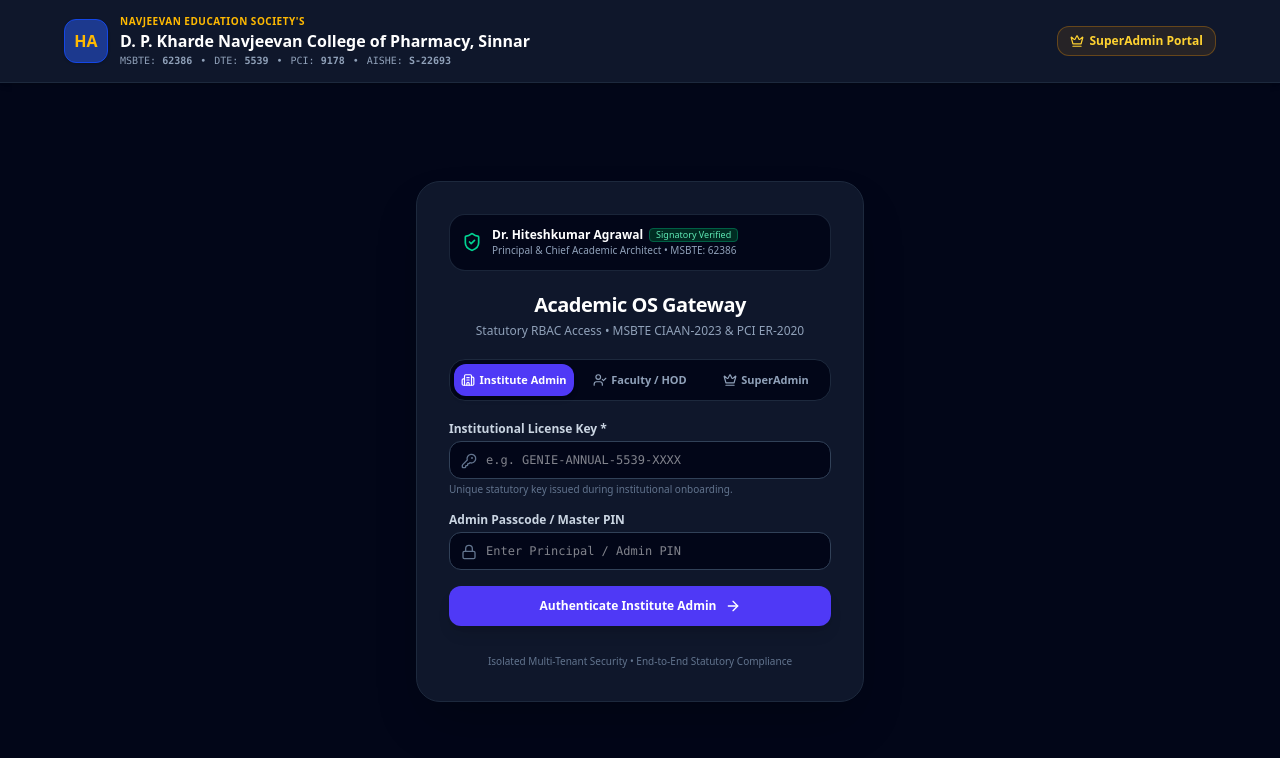
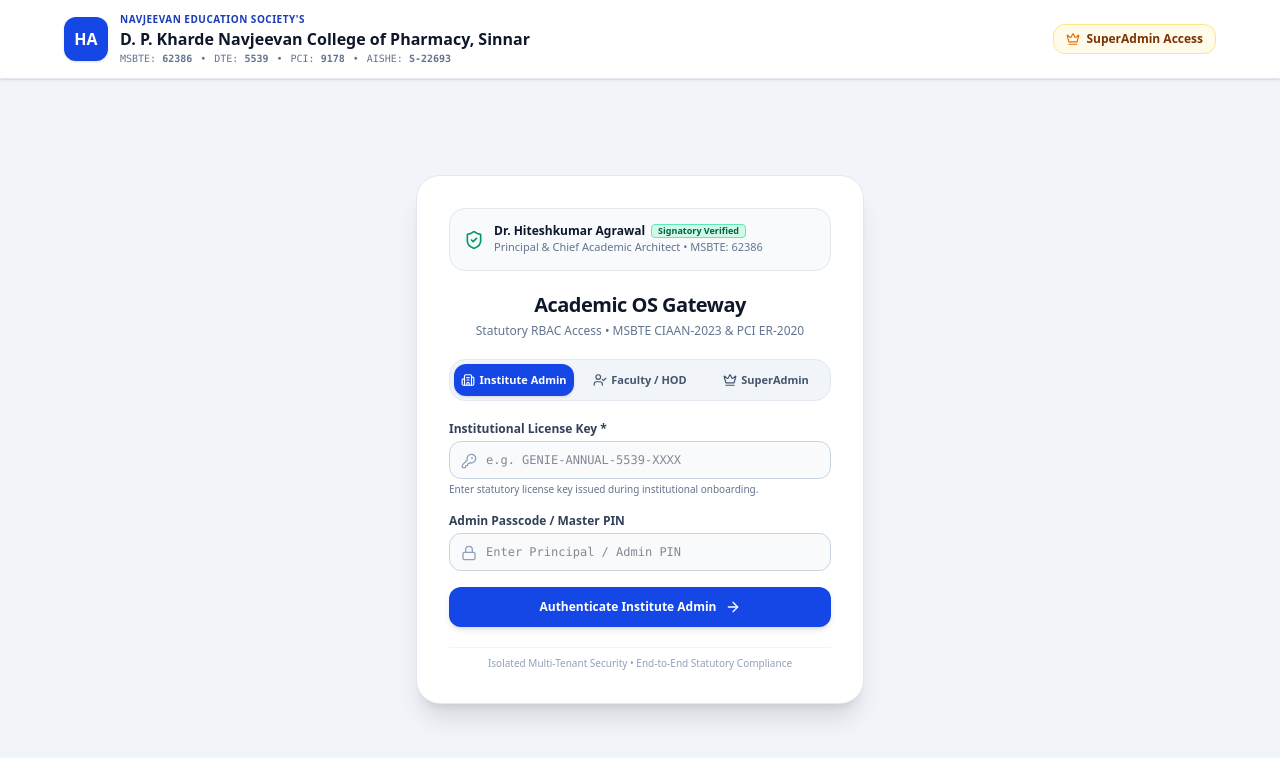
Before and after one commit to agrawalhiteshhkumar/faculty-ai-genie, a React (Vite) app: page / in a window 1280 px wide. Shown: the top 758 px of the page. Built offline with nearby package versions, Linux system fonts and the light colour scheme.

Commit message:
Update ActivationGateway.tsx

```diff
--- a/src/components/ActivationGateway.tsx
+++ b/src/components/ActivationGateway.tsx
@@ -16,13 +16,15 @@
 interface ActivationGatewayProps {
   onActivated: (tenantId?: string, license?: any, userRole?: 'ADMIN' | 'FACULTY', facultyEmail?: string) => void;
   onOpenSuperAdmin: () => void;
+  onSuperAdminSuccess?: () => void;
 }
 
 export function ActivationGateway({
   onActivated,
   onOpenSuperAdmin,
+  onSuperAdminSuccess,
 }: ActivationGatewayProps) {
-  const [activeTab, setActiveTab] = useState<'SUPERADMIN' | 'INSTITUTE' | 'FACULTY'>('INSTITUTE');
+  const [activeTab, setActiveTab] = useState<'INSTITUTE' | 'FACULTY' | 'SUPERADMIN'>('INSTITUTE');
 
   // Institute Admin state (Blank by default)
   const [licenseKeyInput, setLicenseKeyInput] = useState('');
@@ -49,18 +51,17 @@
       return;
     }
 
-    // Validate key against stored provisioned tenants or standard issued format
     const savedTenants = localStorage.getItem('genie_tenants');
     const tenantList = savedTenants ? JSON.parse(savedTenants) : [];
     const matchedTenant = tenantList.find((t: any) => t.licenseKey?.toUpperCase() === cleanKey);
 
     if (matchedTenant || cleanKey.startsWith('GENIE-')) {
       onActivated(
-        matchedTenant ? matchedTenant.id : 'tenant_authenticated',
+        matchedTenant ? matchedTenant.id : 'tenant_dpkcop',
         {
           key: cleanKey,
           type: matchedTenant?.tier || 'ANNUAL',
-          seats: matchedTenant?.facultySeats || 25,
+          seats: matchedTenant?.facultySeats || 30,
         },
         'ADMIN'
       );
@@ -84,33 +85,23 @@
       return;
     }
 
-    // Verify faculty exists in the institution's directory
-    const savedFaculty = localStorage.getItem('faculty_genie_faculty');
-    const facultyList = savedFaculty ? JSON.parse(savedFaculty) : [];
-
-    const foundFaculty = facultyList.find(
-      (f: any) => f.email?.toLowerCase() === email || f.id?.toLowerCase() === email
-    );
-
-    // If an institutional license is already active, log into that faculty's scope
     const existingLicenseKey = localStorage.getItem('faculty_genie_license_key');
     const existingTenantId = localStorage.getItem('faculty_genie_tenant_id');
 
     if (!existingLicenseKey && !existingTenantId) {
-      // First-time entry requires the institution to have been activated by the admin
       setErrorMessage('Institutional workspace not yet initialized. Please have Institute Admin login first.');
       return;
     }
 
     onActivated(
-      existingTenantId || 'tenant_authenticated',
+      existingTenantId || 'tenant_dpkcop',
       { key: existingLicenseKey, type: 'ANNUAL' },
       'FACULTY',
       email
     );
   };
 
-  // 3. Platform SuperAdmin Authentication Gate
+  // 3. Platform SuperAdmin Authentication Gate (Direct Bypass to Dashboard)
   const handleSuperAdminSubmit = (e: React.FormEvent) => {
     e.preventDefault();
     setErrorMessage(null);
@@ -122,29 +113,34 @@
       (email === 'superadmin@genie.ac.in' || email === 'admin@genie.ac.in' || email === 'hiteshhkumar.agrawal@gmail.com') &&
       (pwd === 'GenieAdmin@2026' || pwd === 'Admin@2026')
     ) {
-      onOpenSuperAdmin();
+      if (onSuperAdminSuccess) {
+        onSuperAdminSuccess();
+      } else {
+        onOpenSuperAdmin();
+      }
     } else {
       setErrorMessage('Invalid SuperAdmin credentials. Access denied.');
     }
   };
 
   return (
-    <div className="min-h-screen bg-slate-950 text-slate-100 flex flex-col font-sans">
-      {/* 1. Official Executive Institutional Banner */}
-      <header className="w-full bg-slate-900 border-b border-slate-800 px-4 sm:px-6 py-3.5 shadow-md">
+    <div className="min-h-screen bg-slate-100 text-slate-800 flex flex-col font-sans">
+
+      {/* 1. Official Executive Institutional Banner (White / Slate Theme) */}
+      <header className="w-full bg-white border-b border-slate-200 px-4 sm:px-6 py-3 shadow-sm">
         <div className="max-w-6xl mx-auto flex flex-col sm:flex-row items-center justify-between gap-3">
           <div className="flex items-center gap-3">
-            <div className="w-11 h-11 bg-blue-900 text-amber-400 rounded-xl flex items-center justify-center font-bold text-base border border-blue-700 shadow-sm shrink-0">
+            <div className="w-11 h-11 bg-blue-700 text-white rounded-xl flex items-center justify-center font-bold text-base shadow-sm shrink-0">
               HA
             </div>
             <div>
-              <div className="text-[10px] font-bold text-amber-400 uppercase tracking-wider">
+              <div className="text-[10px] font-bold text-blue-800 uppercase tracking-wider">
                 Navjeevan Education Society's
               </div>
-              <h1 className="text-sm sm:text-base font-black text-white">
+              <h1 className="text-sm sm:text-base font-black text-slate-900">
                 D. P. Kharde Navjeevan College of Pharmacy, Sinnar
               </h1>
-              <div className="text-[10px] text-slate-400 font-mono flex items-center gap-2">
+              <div className="text-[10px] text-slate-500 font-mono flex items-center gap-2">
                 <span>MSBTE: <strong>62386</strong></span>
                 <span>•</span>
                 <span>DTE: <strong>5539</strong></span>
@@ -166,32 +162,32 @@
               className={`flex items-center gap-1.5 px-3 py-1.5 rounded-xl text-xs font-bold transition border cursor-pointer ${
                 activeTab === 'SUPERADMIN'
                   ? 'bg-amber-400 text-slate-950 border-amber-300 shadow-sm'
-                  : 'bg-amber-500/10 hover:bg-amber-500/20 text-amber-300 border-amber-500/30'
+                  : 'bg-amber-50 hover:bg-amber-100 text-amber-900 border-amber-200'
               }`}
             >
-              <Crown className="w-3.5 h-3.5" />
-              <span>SuperAdmin Portal</span>
+              <Crown className="w-3.5 h-3.5 text-amber-600" />
+              <span>SuperAdmin Access</span>
             </button>
           </div>
         </div>
       </header>
 
-      {/* 2. Main Login Gateway Card */}
+      {/* 2. Main Login Card in Clean White */}
       <main className="flex-1 flex items-center justify-center p-4">
-        <div className="max-w-md w-full bg-slate-900 border border-slate-800 rounded-3xl p-6 sm:p-8 shadow-2xl space-y-5">
+        <div className="max-w-md w-full bg-white border border-slate-200 rounded-3xl p-6 sm:p-8 shadow-xl space-y-5">
 
           {/* Executive Signatory Seal */}
-          <div className="bg-slate-950 border border-slate-800/90 rounded-2xl p-3 flex items-center justify-between gap-3">
+          <div className="bg-slate-50 border border-slate-200 rounded-2xl p-3.5 flex items-center justify-between gap-3">
             <div className="flex items-center gap-2.5">
-              <ShieldCheck className="w-5 h-5 text-emerald-400 shrink-0" />
+              <ShieldCheck className="w-5 h-5 text-emerald-600 shrink-0" />
               <div>
-                <div className="text-xs font-extrabold text-white flex items-center gap-1.5">
+                <div className="text-xs font-extrabold text-slate-900 flex items-center gap-1.5">
                   Dr. Hiteshkumar Agrawal
-                  <span className="text-[9px] bg-emerald-950 text-emerald-300 border border-emerald-800 px-1.5 py-0.2 rounded font-normal">
+                  <span className="text-[9px] bg-emerald-100 text-emerald-800 border border-emerald-300 px-1.5 py-0.2 rounded font-semibold">
                     Signatory Verified
                   </span>
                 </div>
-                <div className="text-[10px] text-slate-400">
+                <div className="text-[11px] text-slate-500">
                   Principal &amp; Chief Academic Architect • MSBTE: 62386
                 </div>
               </div>
@@ -199,16 +195,16 @@
           </div>
 
           <div className="text-center space-y-1">
-            <h2 className="text-xl font-black text-white tracking-tight">
+            <h2 className="text-xl font-black text-slate-900 tracking-tight">
               Academic OS Gateway
             </h2>
-            <p className="text-xs text-slate-400">
+            <p className="text-xs text-slate-500">
               Statutory RBAC Access • MSBTE CIAAN-2023 &amp; PCI ER-2020
             </p>
           </div>
 
           {/* 3-Tier Switcher Tabs */}
-          <div className="grid grid-cols-3 gap-1.5 p-1 bg-slate-950 rounded-2xl border border-slate-800 text-[11px]">
+          <div className="grid grid-cols-3 gap-1.5 p-1 bg-slate-100 rounded-2xl border border-slate-200 text-[11px]">
             <button
               type="button"
               onClick={() => {
@@ -217,8 +213,8 @@
               }}
               className={`py-2 rounded-xl font-bold transition flex items-center justify-center gap-1 cursor-pointer ${
                 activeTab === 'INSTITUTE'
-                  ? 'bg-indigo-600 text-white shadow-md'
-                  : 'text-slate-400 hover:text-white'
+                  ? 'bg-blue-700 text-white shadow-sm'
+                  : 'text-slate-600 hover:text-slate-900'
               }`}
             >
               <Building2 className="w-3.5 h-3.5" />
@@ -232,8 +228,8 @@
               }}
               className={`py-2 rounded-xl font-bold transition flex items-center justify-center gap-1 cursor-pointer ${
                 activeTab === 'FACULTY'
-                  ? 'bg-emerald-600 text-white shadow-md'
-                  : 'text-slate-400 hover:text-white'
+                  ? 'bg-emerald-600 text-white shadow-sm'
+                  : 'text-slate-600 hover:text-slate-900'
               }`}
             >
               <UserCheck className="w-3.5 h-3.5" />
@@ -247,8 +243,8 @@
               }}
               className={`py-2 rounded-xl font-bold transition flex items-center justify-center gap-1 cursor-pointer ${
                 activeTab === 'SUPERADMIN'
-                  ? 'bg-amber-500 text-slate-950 shadow-md font-black'
-                  : 'text-slate-400 hover:text-white'
+                  ? 'bg-amber-400 text-slate-950 shadow-sm font-black'
+                  : 'text-slate-600 hover:text-slate-900'
               }`}
             >
               <Crown className="w-3.5 h-3.5" />
@@ -258,8 +254,8 @@
 
           {/* Error Banner */}
           {errorMessage && (
-            <div className="p-2.5 rounded-xl bg-rose-950/80 border border-rose-800 text-rose-300 text-xs flex items-center gap-2">
-              <AlertCircle className="w-4 h-4 shrink-0 text-rose-400" />
+            <div className="p-2.5 rounded-xl bg-rose-50 border border-rose-200 text-rose-800 text-xs flex items-center gap-2">
+              <AlertCircle className="w-4 h-4 shrink-0 text-rose-600" />
               <span>{errorMessage}</span>
             </div>
           )}
@@ -268,44 +264,44 @@
           {activeTab === 'INSTITUTE' && (
             <form onSubmit={handleInstituteSubmit} className="space-y-4 text-xs">
               <div>
-                <label className="block font-bold text-slate-300 mb-1">
+                <label className="block font-bold text-slate-700 mb-1">
                   Institutional License Key *
                 </label>
                 <div className="relative">
-                  <KeyRound className="w-4 h-4 text-slate-500 absolute left-3 top-3" />
+                  <KeyRound className="w-4 h-4 text-slate-400 absolute left-3 top-3" />
                   <input
                     type="text"
                     required
                     value={licenseKeyInput}
                     onChange={(e) => setLicenseKeyInput(e.target.value)}
                     placeholder="e.g. GENIE-ANNUAL-5539-XXXX"
-                    className="w-full pl-9 pr-3 py-2.5 bg-slate-950 border border-slate-700 rounded-xl text-white font-mono text-xs focus:outline-none focus:border-indigo-500"
+                    className="w-full pl-9 pr-3 py-2.5 bg-slate-50 border border-slate-300 rounded-xl text-slate-900 font-mono text-xs focus:bg-white focus:outline-none focus:border-blue-600"
                   />
                 </div>
                 <p className="text-[10px] text-slate-500 mt-1">
-                  Unique statutory key issued during institutional onboarding.
+                  Enter statutory license key issued during institutional onboarding.
                 </p>
               </div>
 
               <div>
-                <label className="block font-bold text-slate-300 mb-1">
+                <label className="block font-bold text-slate-700 mb-1">
                   Admin Passcode / Master PIN
                 </label>
                 <div className="relative">
-                  <Lock className="w-4 h-4 text-slate-500 absolute left-3 top-3" />
+                  <Lock className="w-4 h-4 text-slate-400 absolute left-3 top-3" />
                   <input
                     type="password"
                     value={adminPasscode}
                     onChange={(e) => setAdminPasscode(e.target.value)}
                     placeholder="Enter Principal / Admin PIN"
-                    className="w-full pl-9 pr-3 py-2.5 bg-slate-950 border border-slate-700 rounded-xl text-white font-mono text-xs focus:outline-none focus:border-indigo-500"
+                    className="w-full pl-9 pr-3 py-2.5 bg-slate-50 border border-slate-300 rounded-xl text-slate-900 font-mono text-xs focus:bg-white focus:outline-none focus:border-blue-600"
                   />
                 </div>
               </div>
 
               <button
                 type="submit"
-                className="w-full py-3 bg-indigo-600 hover:bg-indigo-500 text-white font-black text-xs rounded-xl shadow-lg transition flex items-center justify-center gap-2 cursor-pointer"
+                className="w-full py-3 bg-blue-700 hover:bg-blue-800 text-white font-black text-xs rounded-xl shadow-md transition flex items-center justify-center gap-2 cursor-pointer"
               >
                 <span>Authenticate Institute Admin</span>
                 <ArrowRight className="w-4 h-4" />
@@ -317,45 +313,45 @@
           {activeTab === 'FACULTY' && (
             <form onSubmit={handleFacultySubmit} className="space-y-4 text-xs">
               <div>
-                <label className="block font-bold text-slate-300 mb-1">
+                <label className="block font-bold text-slate-700 mb-1">
                   Designated Institutional Email *
                 </label>
                 <div className="relative">
-                  <Mail className="w-4 h-4 text-slate-500 absolute left-3 top-3" />
+                  <Mail className="w-4 h-4 text-slate-400 absolute left-3 top-3" />
                   <input
                     type="email"
                     required
                     value={facultyEmail}
                     onChange={(e) => setFacultyEmail(e.target.value)}
                     placeholder="e.g. faculty@pharmacy.ac.in"
-                    className="w-full pl-9 pr-3 py-2.5 bg-slate-950 border border-slate-700 rounded-xl text-white text-xs focus:outline-none focus:border-emerald-500"
+                    className="w-full pl-9 pr-3 py-2.5 bg-slate-50 border border-slate-300 rounded-xl text-slate-900 text-xs focus:bg-white focus:outline-none focus:border-emerald-600"
                   />
                 </div>
                 <p className="text-[10px] text-slate-500 mt-1">
-                  Must match email registered by Institute Admin in the Faculty Master.
+                  Must match the official email entered in the Faculty Master.
                 </p>
               </div>
 
               <div>
-                <label className="block font-bold text-slate-300 mb-1">
+                <label className="block font-bold text-slate-700 mb-1">
                   Faculty Access PIN / Password *
                 </label>
                 <div className="relative">
-                  <Lock className="w-4 h-4 text-slate-500 absolute left-3 top-3" />
+                  <Lock className="w-4 h-4 text-slate-400 absolute left-3 top-3" />
                   <input
                     type="password"
                     required
                     value={facultyPin}
                     onChange={(e) => setFacultyPin(e.target.value)}
                     placeholder="Enter assigned PIN"
-                    className="w-full pl-9 pr-3 py-2.5 bg-slate-950 border border-slate-700 rounded-xl text-white font-mono text-xs focus:outline-none focus:border-emerald-500"
+                    className="w-full pl-9 pr-3 py-2.5 bg-slate-50 border border-slate-300 rounded-xl text-slate-900 font-mono text-xs focus:bg-white focus:outline-none focus:border-emerald-600"
                   />
                 </div>
               </div>
 
               <button
                 type="submit"
-                className="w-full py-3 bg-emerald-600 hover:bg-emerald-500 text-white font-black text-xs rounded-xl shadow-lg transition flex items-center justify-center gap-2 cursor-pointer"
+                className="w-full py-3 bg-emerald-600 hover:bg-emerald-700 text-white font-black text-xs rounded-xl shadow-md transition flex items-center justify-center gap-2 cursor-pointer"
               >
                 <span>Login to Teaching Workspace</span>
                 <ArrowRight className="w-4 h-4" />
@@ -367,50 +363,50 @@
           {activeTab === 'SUPERADMIN' && (
             <form onSubmit={handleSuperAdminSubmit} className="space-y-4 text-xs">
               <div>
-                <label className="block font-bold text-slate-300 mb-1">
+                <label className="block font-bold text-slate-700 mb-1">
                   SuperAdmin Master Username / Email *
                 </label>
                 <div className="relative">
-                  <Mail className="w-4 h-4 text-slate-500 absolute left-3 top-3" />
+                  <Mail className="w-4 h-4 text-slate-400 absolute left-3 top-3" />
                   <input
                     type="text"
                     required
                     value={superAdminEmail}
                     onChange={(e) => setSuperAdminEmail(e.target.value)}
-                    placeholder="superadmin@genie.ac.in"
-                    className="w-full pl-9 pr-3 py-2.5 bg-slate-950 border border-slate-700 rounded-xl text-white text-xs focus:outline-none focus:border-amber-500"
+                    placeholder="hiteshhkumar.agrawal@gmail.com"
+                    className="w-full pl-9 pr-3 py-2.5 bg-slate-50 border border-slate-300 rounded-xl text-slate-900 text-xs focus:bg-white focus:outline-none focus:border-amber-600"
                   />
                 </div>
               </div>
 
               <div>
-                <label className="block font-bold text-slate-300 mb-1">
+                <label className="block font-bold text-slate-700 mb-1">
                   SuperAdmin Master Password *
                 </label>
                 <div className="relative">
-                  <Lock className="w-4 h-4 text-slate-500 absolute left-3 top-3" />
+                  <Lock className="w-4 h-4 text-slate-400 absolute left-3 top-3" />
                   <input
                     type="password"
                     required
                     value={superAdminPassword}
                     onChange={(e) => setSuperAdminPassword(e.target.value)}
                     placeholder="Enter Master Password"
-                    className="w-full pl-9 pr-3 py-2.5 bg-slate-950 border border-slate-700 rounded-xl text-white font-mono text-xs focus:outline-none focus:border-amber-500"
+                    className="w-full pl-9 pr-3 py-2.5 bg-slate-50 border border-slate-300 rounded-xl text-slate-900 font-mono text-xs focus:bg-white focus:outline-none focus:border-amber-600"
                   />
                 </div>
               </div>
 
               <button
                 type="submit"
-                className="w-full py-3 bg-amber-500 hover:bg-amber-400 text-slate-950 font-black text-xs rounded-xl shadow-lg transition flex items-center justify-center gap-2 cursor-pointer"
+                className="w-full py-3 bg-amber-500 hover:bg-amber-600 text-slate-950 font-black text-xs rounded-xl shadow-md transition flex items-center justify-center gap-2 cursor-pointer"
               >
-                <span>Verify SuperAdmin Credentials</span>
+                <span>Verify &amp; Enter SuperAdmin Portal</span>
                 <ArrowRight className="w-4 h-4" />
               </button>
             </form>
           )}
 
-          <div className="pt-2 text-center text-[10px] text-slate-500">
+          <div className="pt-2 text-center text-[10px] text-slate-400 border-t border-slate-100">
             Isolated Multi-Tenant Security • End-to-End Statutory Compliance
           </div>
 
```
